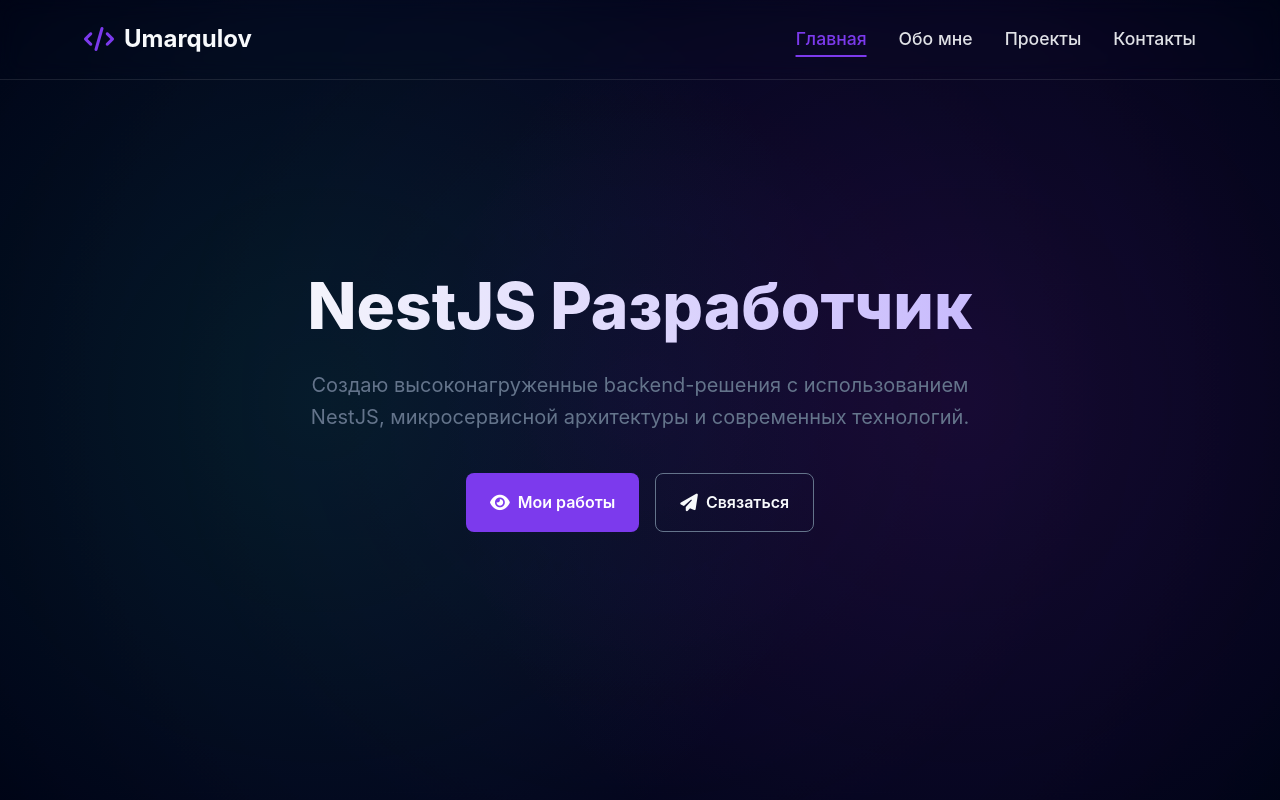
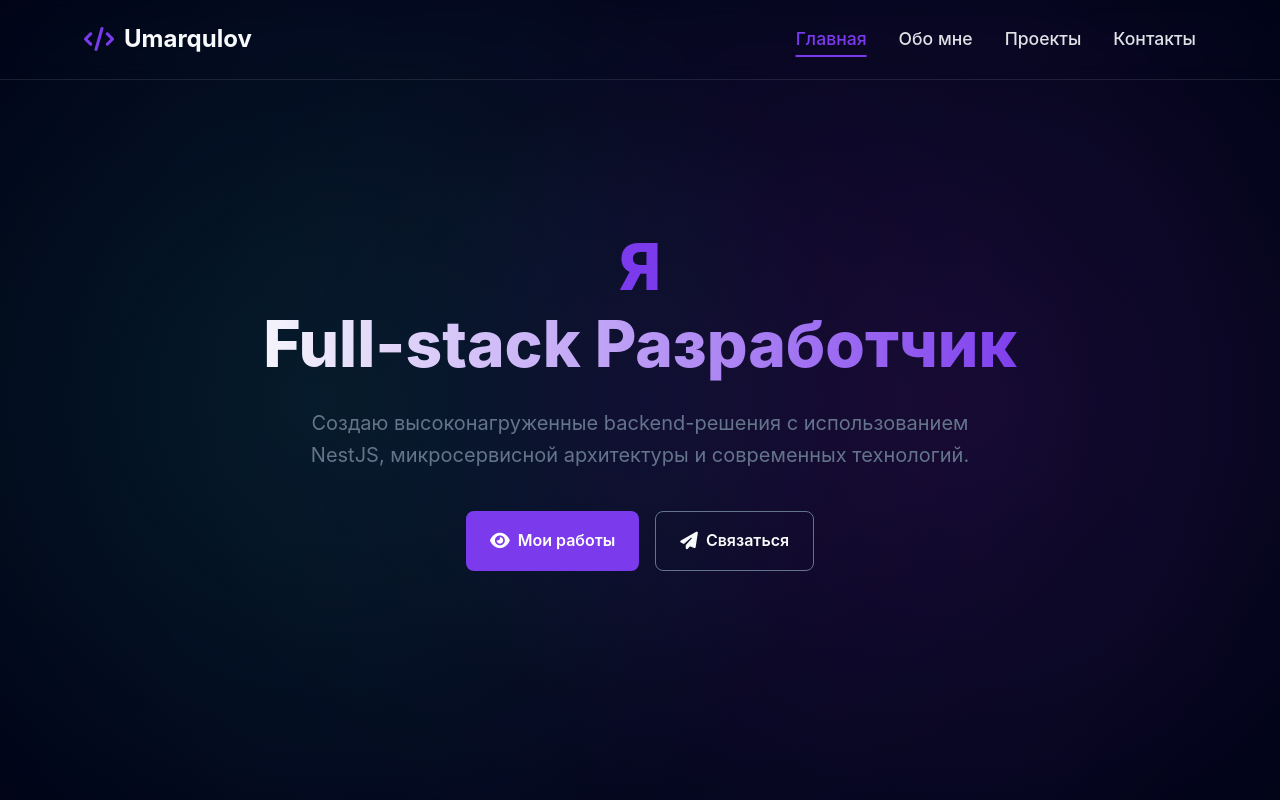
Before and after one commit to DiyorUmarkulov/portfolio, a plain HTML site: page index.html in a window 1280 px wide. Shown: the top 800 px of the page. Drawn offline with Linux system fonts and the light colour scheme.

Commit message:
update: title

```diff
--- a/index.html
+++ b/index.html
@@ -7,12 +7,17 @@
       name="description"
       content="Портфолио разработчика на NestJS и других технологий."
     />
+    <meta
+      name="keywords"
+      content="nestjs developer backend fullstack frontend react nodejs"
+    />
     <title>Umarqulov</title>
     <link
       rel="stylesheet"
       href="https://cdnjs.cloudflare.com/ajax/libs/font-awesome/6.4.0/css/all.min.css"
     />
     <link rel="stylesheet" href="styles.css" />
+    <link rel="icon" href="./favicon.ico" />
   </head>
 
   <body>
@@ -45,7 +50,8 @@
     <section id="home" class="hero">
       <div class="container">
         <div class="hero-content">
-          <h1 class="hero-title">NestJS Разработчик</h1>
+          <span class="hero-title marked">Я</span>
+          <h1 class="hero-title">Full-stack Разработчик</h1>
           <p class="hero-subtitle">
             Создаю высоконагруженные backend-решения с использованием NestJS,
             микросервисной архитектуры и современных технологий.
--- a/styles.css
+++ b/styles.css
@@ -243,13 +243,20 @@
   font-weight: 800;
   margin-bottom: 1.5rem;
   line-height: 1.2;
-  background: linear-gradient(to right, #f8fafc, #c4b5fd);
+  background: linear-gradient(to right, #f8fafc, var(--primary));
   background-clip: text;
   -webkit-background-clip: text;
   -webkit-text-fill-color: transparent;
   opacity: 0;
   transform: translateY(30px);
   animation: fadeInUp 1s ease-out forwards;
+
+  &.marked {
+    background: var(--primary);
+    background-clip: text;
+    -webkit-background-clip: text;
+    -webkit-text-fill-color: transparent;
+  }
 }
 
 .hero-subtitle {
```
Also changed, not shown: favicon.ico (added).
